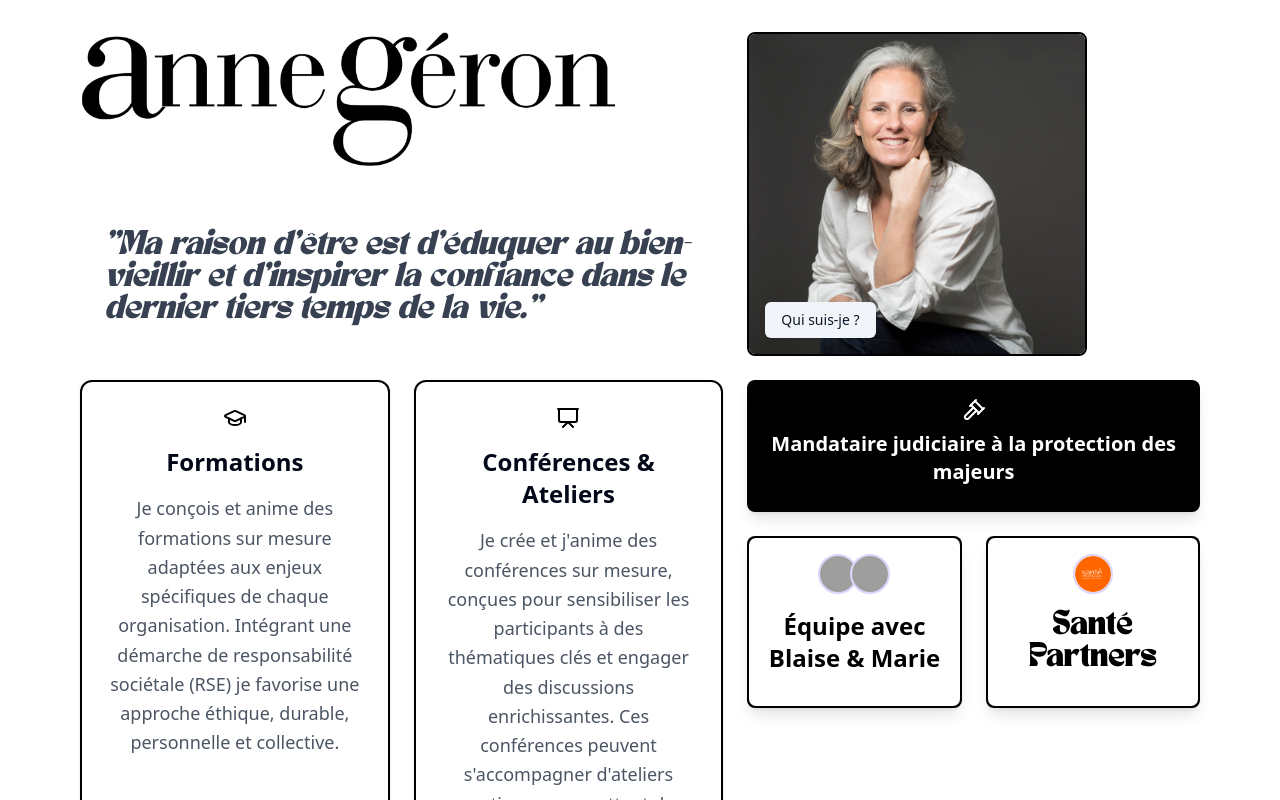
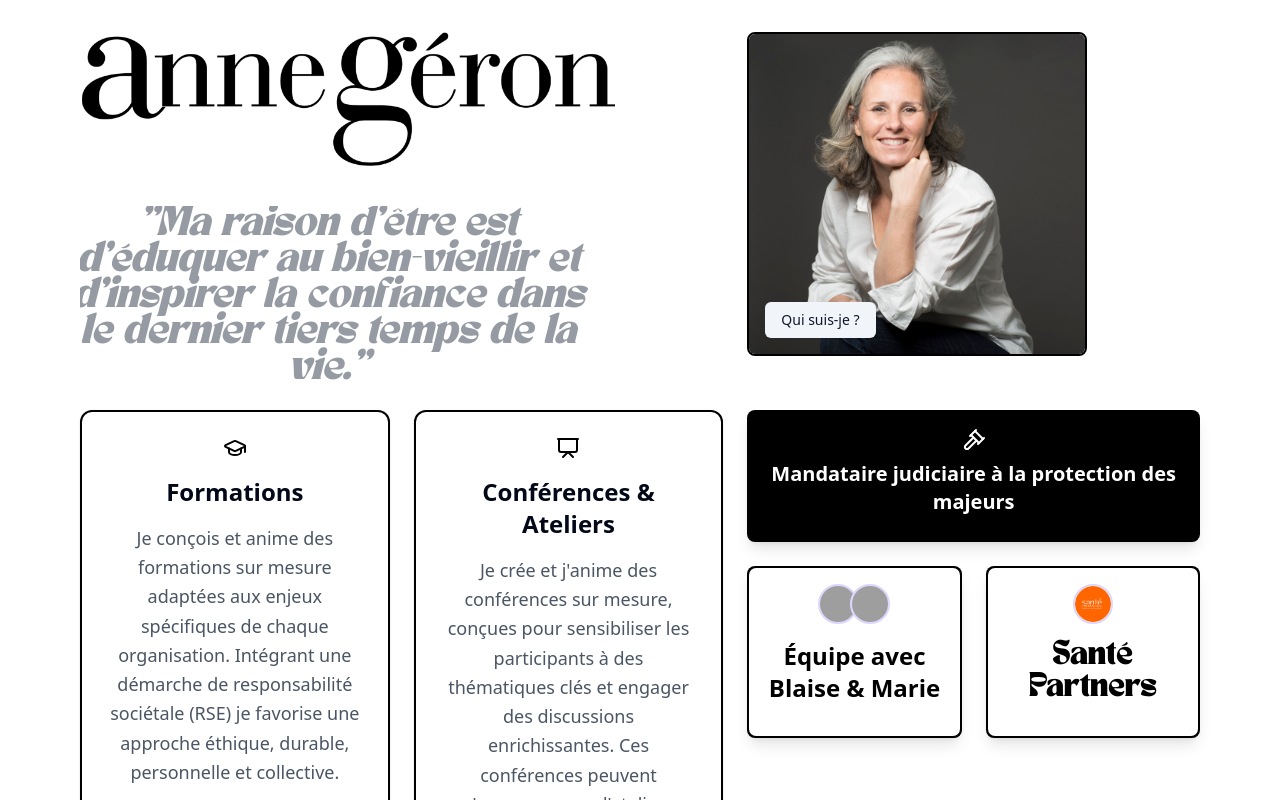
Before and after one commit to rgeron/SiteAnneGeron, a React (Vite) app: page / in a window 1280 px wide. Shown: the top 800 px of the page. Built offline with nearby package versions, Linux system fonts and the light colour scheme; grey boxes are pictures that could not be loaded.

Commit message:
animation ok

```diff
--- a/src/components/BentoLayout.tsx
+++ b/src/components/BentoLayout.tsx
@@ -1,6 +1,7 @@
 import { Button } from "@/components/ui/button";
-import { motion } from "framer-motion";
+import { motion, AnimatePresence } from "framer-motion";
 import { GraduationCap, Gavel, Presentation, X } from "lucide-react";
+import { useEffect } from "react";
 import { useState } from "react";
 import BlaiseMarieDialog from "./services/BlaiseMarieDialog";
 import CollabCard from "./services/CollabCard";
@@ -53,6 +54,14 @@ export default function BentoLayout({
 }: BentoLayoutProps) {
   const [currentQuoteIndex, setCurrentQuoteIndex] = useState(0);
   const [showBio, setShowBio] = useState(false);
+
+  useEffect(() => {
+    const interval = setInterval(() => {
+      setCurrentQuoteIndex((prev) => (prev + 1) % quotes.length);
+    }, 6000); // Change quote every 6 seconds
+
+    return () => clearInterval(interval);
+  }, [quotes.length]);
   const [isSantePartnersOpen, setIsSantePartnersOpen] = useState(false);
 
   const services = [
@@ -80,18 +89,22 @@ export default function BentoLayout({
           <div className="w-full">
             <img src="/images/logo.jpg" alt="Logo" className="w-5/6 h-auto" />
           </div>
+          <div className="w-4/5 flex justify-center overflow-hidden">
+            <AnimatePresence mode="wait">
               <motion.div
                 key={currentQuoteIndex}
                 initial={{ opacity: 0, x: 20 }}
                 animate={{ opacity: 1, x: 0 }}
                 exit={{ opacity: 0, x: -20 }}
                 transition={{ duration: 1 }}
-            className="bg-white p-6"
+                className="text-center"
               >
-            <p className="text-xl md:text-2xl font-tan-nimbus italic text-gray-700">
+                <p className="text-2xl md:text-3xl font-tan-nimbus italic text-gray-700">
                   "{quotes[currentQuoteIndex].text}"
                 </p>
               </motion.div>
+            </AnimatePresence>
+          </div>
         </div>
 
         {/* Top Right: Photo and Bio */}
```
Lines whose indentation alone changed are shown as unchanged.
